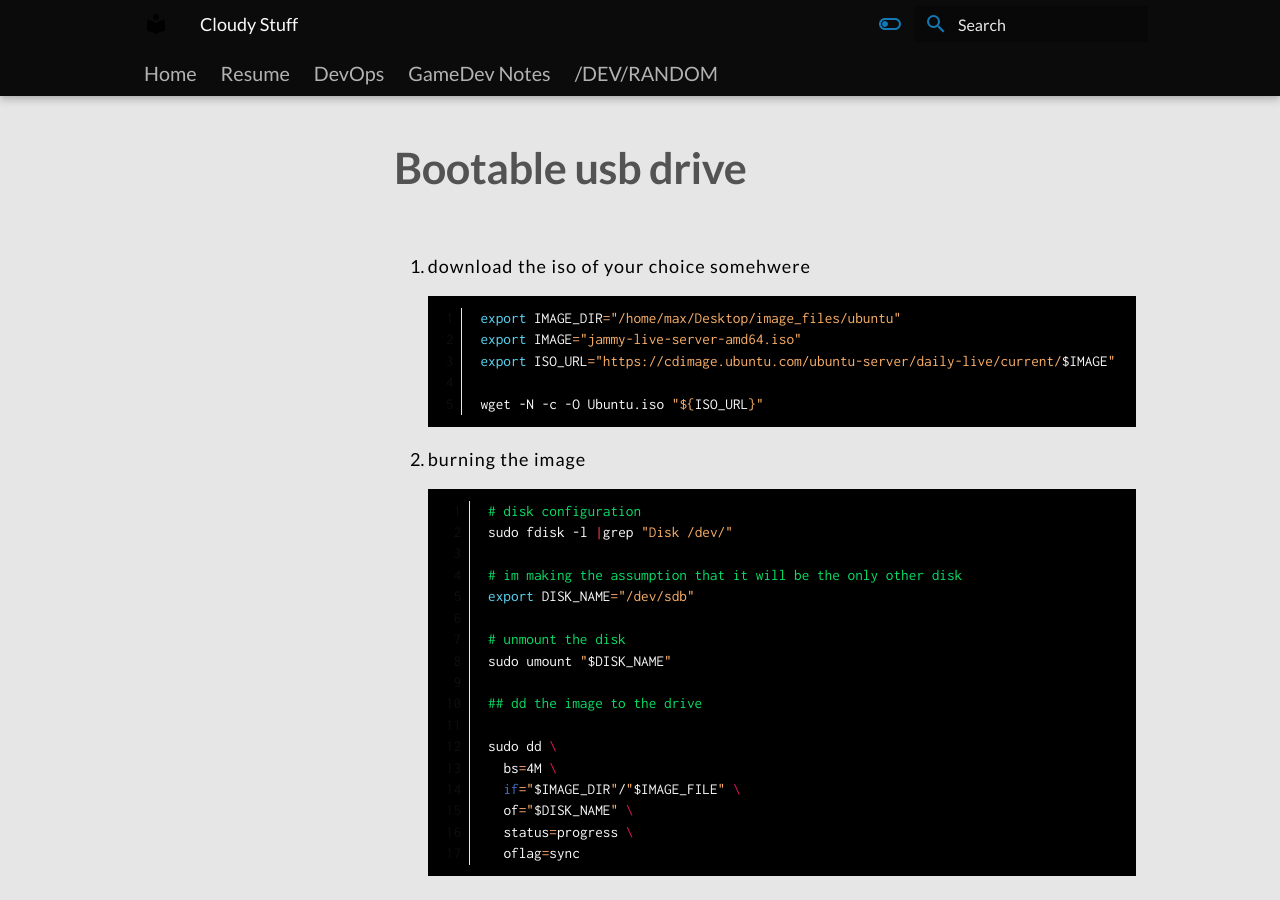
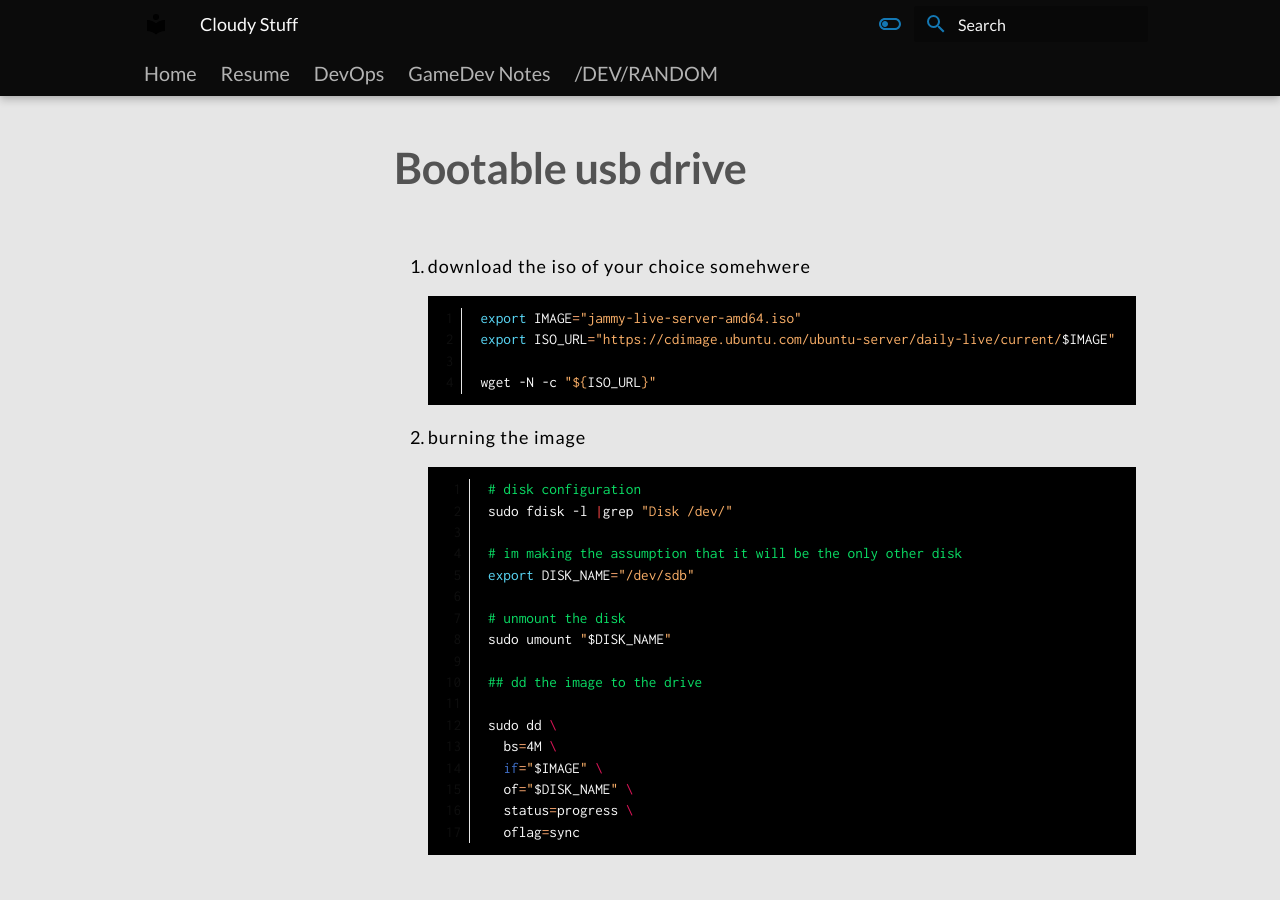
Before and after one commit to cloudymax/CloudyDevDotNet, an MkDocs documentation site: the page built from docs/linux/bootable-usb.md, in a window 1280 px wide and 900 px high. Built offline with MkDocs 1.6.1 and Material for MkDocs 9.7.7, drawn with Linux system fonts in a browser that asks for light colours.

Commit message:
Update bootable-usb.md

````diff
--- a/docs/linux/bootable-usb.md
+++ b/docs/linux/bootable-usb.md
@@ -3,11 +3,10 @@
 1. download the iso of your choice somehwere
 
     ```bash
-    export IMAGE_DIR="/home/max/Desktop/image_files/ubuntu"
     export IMAGE="jammy-live-server-amd64.iso"
     export ISO_URL="https://cdimage.ubuntu.com/ubuntu-server/daily-live/current/$IMAGE"
 
-    wget -N -c -O Ubuntu.iso "${ISO_URL}"
+    wget -N -c "${ISO_URL}"
     ```
 
 2. burning the image
@@ -26,7 +25,7 @@
 
     sudo dd \
       bs=4M \
-      if="$IMAGE_DIR"/"$IMAGE_FILE" \
+      if="$IMAGE" \
       of="$DISK_NAME" \
       status=progress \
       oflag=sync
````
